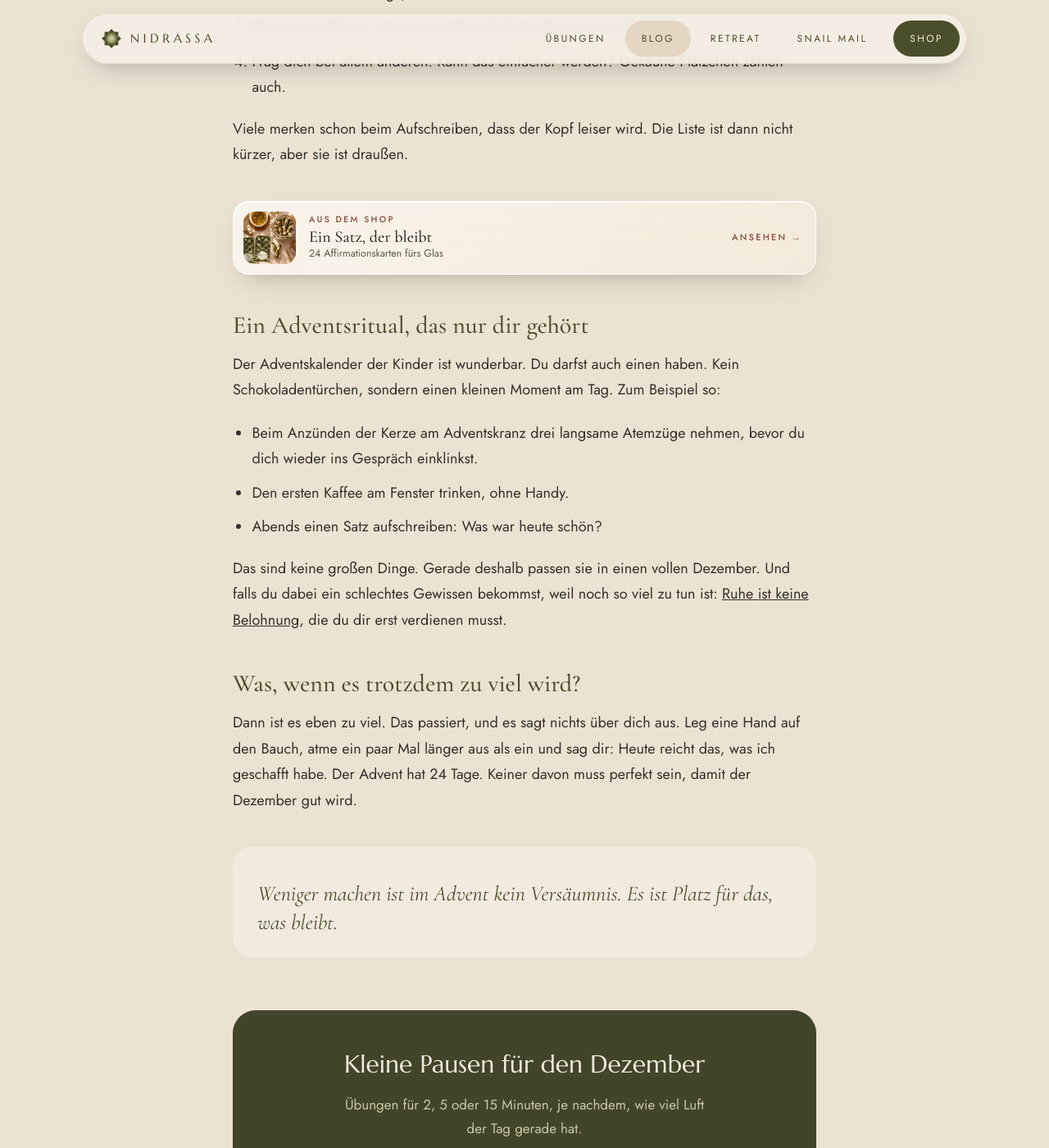
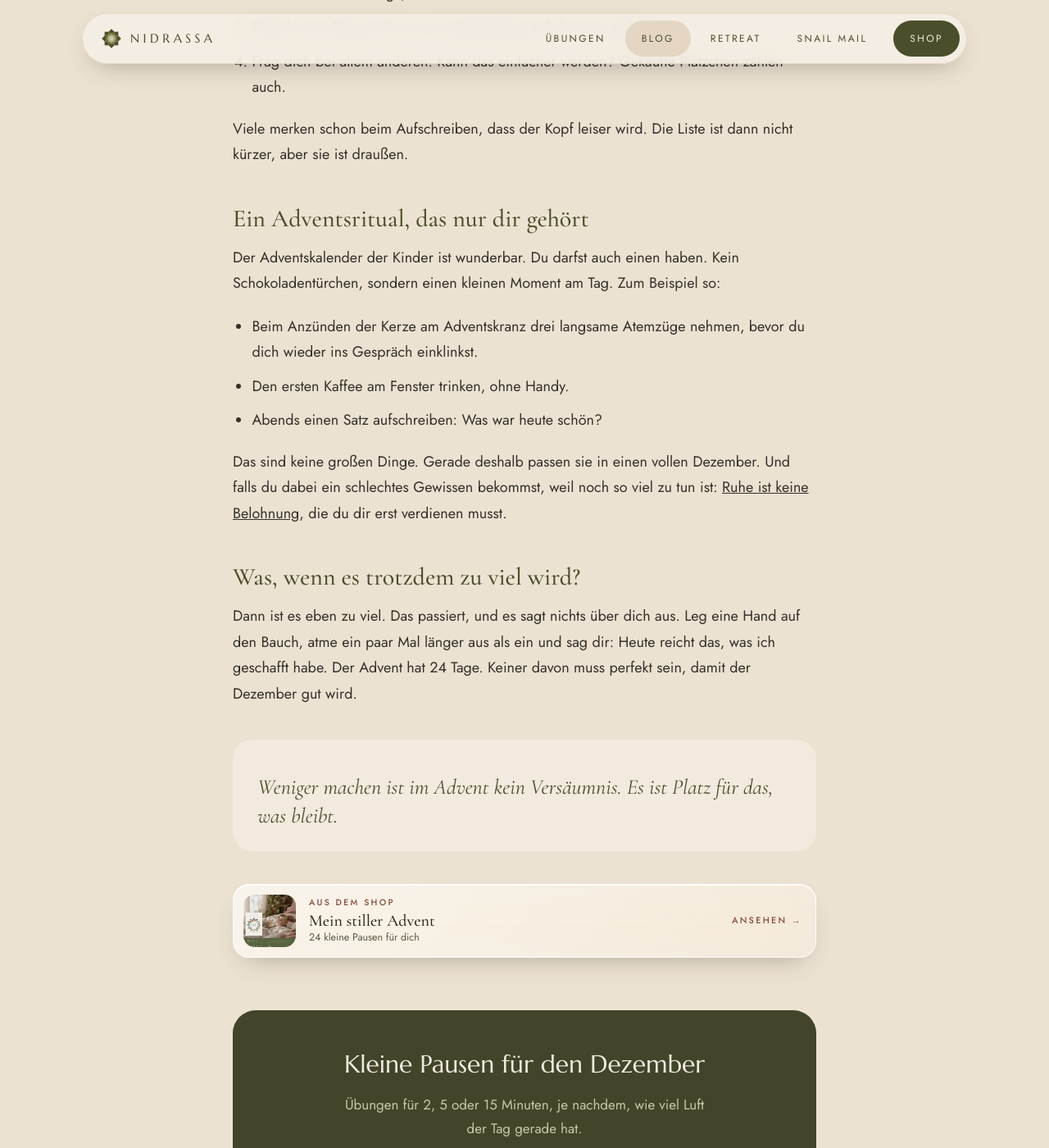
Before and after one commit to Alephantom/nidrassa, a Jekyll site: the page built from _posts/2026-11-24-advent-ohne-stress.md, in a window 1280 px wide and 1400 px high, scrolled down 1781 px. Shown: the whole window at 82% size. Built offline with Jekyll 4.4.1, drawn with Linux system fonts in a browser that asks for light colours.

Commit message:
Blog-Banner immer am Artikelende; Advent ohne Stress zeigt Mein stiller Advent

```diff
--- a/_data/blog_banner.yml
+++ b/_data/blog_banner.yml
@@ -139,7 +139,7 @@ artikel:
     banner: lesetipp   # Thema: -
     lesetipp: [atemuebung-zum-einschlafen, box-atmung-eine-einfache-atemuebung-gegen-stress]
   advent-ohne-stress:
-    banner: affirmationen   # Thema: advent
+    banner: advent   # Thema: advent
   gedankenkarussell-stoppen:
     banner: lesetipp   # Thema: stress
     lesetipp: [abschweifen-beim-meditieren, abgeschweift-gut-so]
--- a/_layouts/post.html
+++ b/_layouts/post.html
@@ -19,7 +19,7 @@ layout: default
   {% endif %}
   {%- comment -%}
     Genau EIN Glas-Banner pro Artikel (_data/blog_banner.yml → artikel.<slug>): Produkt/Empfehlung oder Lese-Tipp.
-    Er steht nach ca. der Hälfte der H2-Abschnitte, immer direkt vor einer Zwischenüberschrift (nie mitten im Text).
+    Er steht immer am Ende des Artikels (Wunsch Anna-Lena 04.11.).
   {%- endcomment -%}
   {%- assign bbe = site.data.blog_banner.artikel[page.slug] -%}
   {%- assign bkey = bbe.banner | default: "lesetipp" -%}
@@ -29,13 +29,9 @@ layout: default
     {%- if tipps.size == 0 -%}{%- assign tipps = site.posts | where: "topic", page.topic | where_exp: "p", "p.url != page.url" | slice: 0, 2 -%}{%- endif -%}
   {%- endif -%}
   {%- capture bbhtml -%}{% if bkey == "lesetipp" %}{% include blog-lesetipp.html posts=tipps %}{% else %}{% include blog-banner.html key=bkey %}{% endif %}{%- endcapture -%}
-  {%- assign parts = content | split: "<h2" -%}
-  {%- assign nh2 = parts.size | minus: 1 -%}
-  {%- assign cut = nh2 | plus: 1 | divided_by: 2 | plus: 1 -%}
   <div class="wrap prose">
-{% if nh2 >= 2 %}{% for part in parts %}{% if forloop.index0 == cut %}{{ bbhtml }}
-{% endif %}{% if forloop.index0 > 0 %}<h2{% endif %}{{ part }}{% endfor %}{% else %}{{ content }}
-{{ bbhtml }}{% endif %}
+{{ content }}
+{{ bbhtml }}
   </div>
   {% if page.cta %}
   <aside class="wrap article-cta">
```
